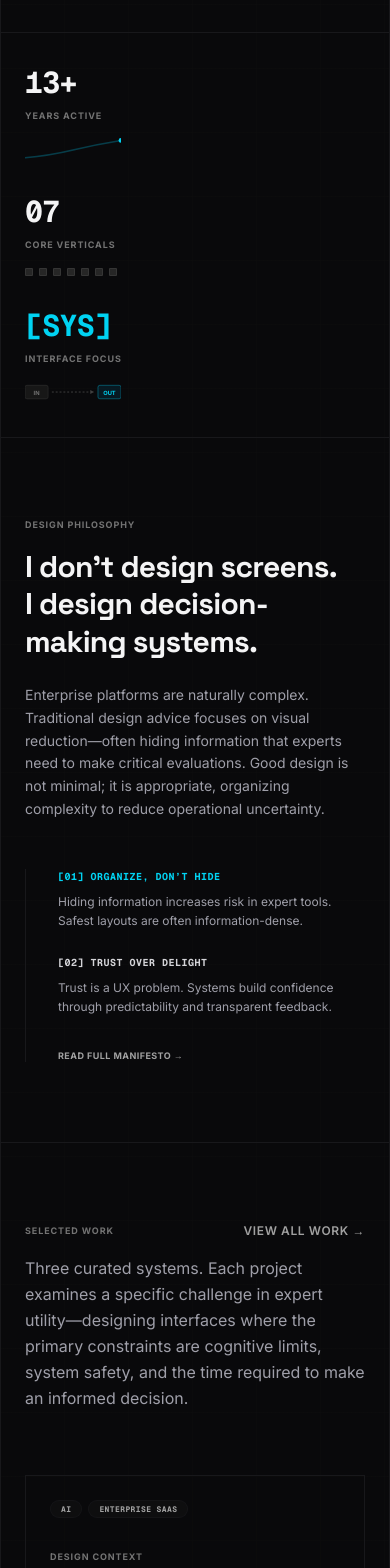
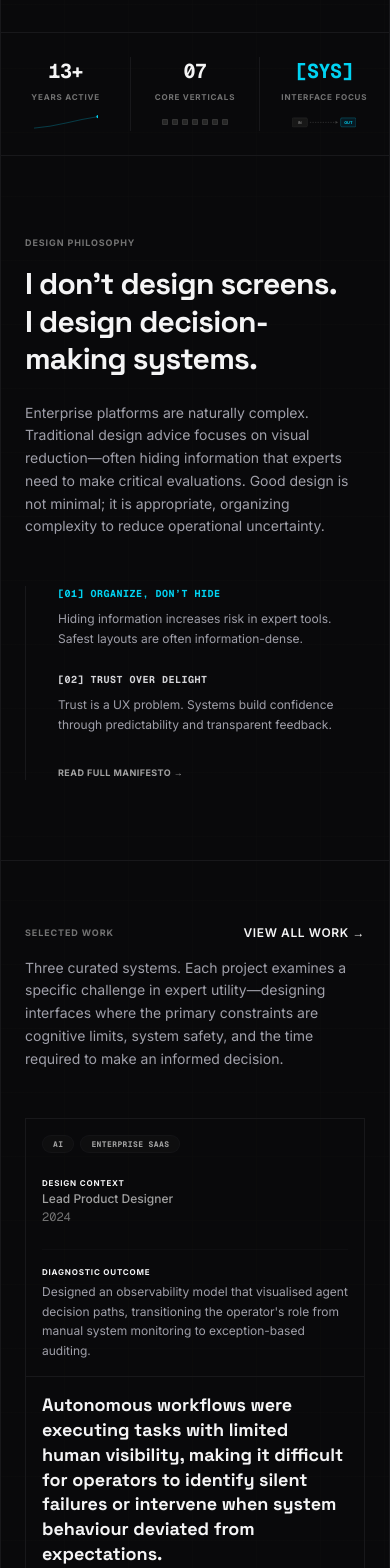
Before and after one commit to asidhiqe/asidhiqe.github.io, a Next.js app: page / in a window 390 px wide. Shown: the part 1020-2588 px from the top of the page. Built offline with nearby package versions, Linux system fonts and the light colour scheme.

Commit message:
Optimize MetricStrip and project cards layout for mobile viewports

```diff
--- a/components/sections/DoctorWorkflow.tsx
+++ b/components/sections/DoctorWorkflow.tsx
@@ -9,7 +9,7 @@ type WorkflowState = "siloed" | "unified";
  * DoctorWorkflow — Interactive clinical workflow comparison widget.
  *
  * Visual style: Operational Precision.
- * Optimized for layout cell flushing.
+ * Optimized responsively: p-4 on mobile screens.
  */
 export default function DoctorWorkflow() {
   const [activeState, setActiveState] = useState<WorkflowState>("siloed");
@@ -21,7 +21,7 @@ export default function DoctorWorkflow() {
   };
 
   return (
-    <div className="w-full p-6 font-mono select-none">
+    <div className="w-full p-4 md:p-6 font-mono select-none">
 
       {/* Header */}
       <div className="mb-6 flex flex-col justify-between gap-3 border-b border-zinc-900 pb-4 sm:flex-row sm:items-center">
@@ -43,7 +43,7 @@ export default function DoctorWorkflow() {
               type="button"
               onClick={() => setActiveState(state)}
               className={cn(
-                "rounded border px-2 py-0.5 text-[8px] font-bold uppercase tracking-wider transition-all duration-150 cursor-pointer",
+                "rounded border px-2.5 py-1 text-[8px] font-bold uppercase tracking-wider transition-all duration-155 cursor-pointer",
                 activeState === state
                   ? "border-cyan-400 bg-cyan-950/40 text-cyan-400"
                   : "border-zinc-800 text-neutral-500 hover:border-neutral-700 hover:text-white"
@@ -56,7 +56,7 @@ export default function DoctorWorkflow() {
       </div>
 
       {/* SVG Workflow Diagram */}
-      <div className="relative mb-6 flex items-center justify-center rounded border border-zinc-900/60 bg-neutral-950/10 py-8 px-4">
+      <div className="relative mb-6 flex items-center justify-center rounded border border-zinc-900/60 bg-neutral-950/10 py-6 px-3 sm:py-8 sm:px-4">
         <svg
           viewBox="0 0 500 160"
           className="w-full max-w-[420px] text-neutral-700 overflow-visible"
--- a/components/sections/FeaturedWork.tsx
+++ b/components/sections/FeaturedWork.tsx
@@ -11,14 +11,14 @@ import AirportTimeline from "./AirportTimeline";
  *
  * Operational Precision visual guidelines:
  * - Cards redesigned as fully enclosed grid modules with internal borders.
- * - Simulators are integrated cleanly as grid cells, removing the floating-widget look.
+ * - Spacing optimized responsively to maintain density on mobile (p-4) and breathing room on desktop (p-6/p-8).
  */
 export default function FeaturedWork() {
   const projects = getFeaturedProjects();
 
   return (
     <section
-      className="w-full py-20 md:py-28 border-b border-zinc-900"
+      className="w-full py-16 md:py-28 border-b border-zinc-900"
       aria-labelledby="featured-work-heading"
     >
       <div className="mx-auto px-6">
@@ -33,7 +33,7 @@ export default function FeaturedWork() {
           </h2>
           <Link
             href="/#work"
-            className="text-xs font-semibold uppercase tracking-wider text-neutral-400 transition-colors duration-200 hover:text-white"
+            className="text-xs font-semibold uppercase tracking-wider text-neutral-450 transition-colors duration-200 hover:text-white"
             aria-label="View all case studies"
           >
             View all work →
@@ -41,7 +41,7 @@ export default function FeaturedWork() {
         </div>
 
         {/* ── Design thesis — section framing ──────────────────────── */}
-        <p className="mb-16 max-w-xl text-base leading-relaxed text-zinc-400">
+        <p className="mb-12 md:mb-16 max-w-xl text-sm md:text-base leading-relaxed text-zinc-400">
           Three curated systems. Each project examines a specific challenge in
           expert utility—designing interfaces where the primary constraints are cognitive limits,
           system safety, and the time required to make an informed decision.
@@ -95,8 +95,8 @@ function FeaturedCard({
       className="mb-12 w-full grid grid-cols-1 lg:grid-cols-[240px_1fr] border border-zinc-900 bg-neutral-950/10"
       aria-labelledby={challengeId}
     >
-      {/* ── Left Column: Metadata Context (Split cell) ── */}
-      <div className="p-6 border-b lg:border-b-0 lg:border-r border-zinc-900 flex flex-col justify-between gap-8 bg-neutral-950/30">
+      {/* ── Left Column: Metadata Context ── */}
+      <div className="p-4 md:p-6 border-b lg:border-b-0 lg:border-r border-zinc-900 flex flex-col justify-between gap-6 bg-neutral-950/30">
 
         {/* Top block: Domain tags */}
         <div className="flex flex-wrap gap-1.5">
@@ -111,8 +111,8 @@ function FeaturedCard({
         </div>
 
         {/* Middle block: Role and year */}
-        <div className="flex flex-col gap-1">
-          <span className="text-[9px] font-bold uppercase tracking-widest text-neutral-500">
+        <div className="flex flex-col gap-0.5">
+          <span className="text-[8px] font-bold uppercase tracking-widest text-neutral-550">
             Design Context
           </span>
           <p className="text-xs text-neutral-400 font-medium">
@@ -126,7 +126,7 @@ function FeaturedCard({
         {/* Bottom block: Contribution notes */}
         {project.outcome !== null && (
           <div className="border-t border-zinc-900/40 pt-4 w-full">
-            <span className="mb-1 block text-[9px] font-bold uppercase tracking-widest text-neutral-500">
+            <span className="mb-1 block text-[8px] font-bold uppercase tracking-widest text-neutral-550">
               Diagnostic Outcome
             </span>
             <p className="text-xs leading-relaxed text-zinc-400">
@@ -141,17 +141,17 @@ function FeaturedCard({
       <div className="flex flex-col">
 
         {/* Cell 1: Challenge & Difficulty */}
-        <div className="p-6 border-b border-zinc-900 flex flex-col items-start gap-4">
+        <div className="p-4 md:p-6 border-b border-zinc-900 flex flex-col items-start gap-4">
           {/* Challenge statement (Card headline) */}
           <h3
             id={challengeId}
-            className="font-display text-xl font-bold leading-snug text-zinc-100 md:text-2xl"
+            className="font-display text-lg font-bold leading-snug text-zinc-100 md:text-2xl"
           >
             {project.challenge}
           </h3>
 
           {/* Why difficult (Insight) */}
-          <p className="text-sm leading-relaxed text-zinc-400">
+          <p className="text-xs md:text-sm leading-relaxed text-zinc-400">
             {project.difficulty}
           </p>
         </div>
--- a/components/sections/MetricStrip.tsx
+++ b/components/sections/MetricStrip.tsx
@@ -2,28 +2,29 @@
  * MetricStrip — credibility stat row.
  *
  * Visual style: Operational Precision.
- * Upgraded from simple numbers to visual SVG diagnostics, demonstrating
- * systems-level data modeling directly to the recruiter.
+ * Responsive logic:
+ * - Forced horizontal 3-column layout on all viewports (preventing long vertical stacking on mobile).
+ * - Compact text and SVG scaling for small viewports.
  */
 export default function MetricStrip() {
   return (
     <section
-      className="w-full border-y border-zinc-900 bg-neutral-950/20 py-8"
+      className="w-full border-y border-zinc-900 bg-neutral-950/20 py-6 md:py-8"
       aria-label="Experience metrics"
     >
-      <div className="mx-auto grid grid-cols-1 gap-8 px-6 sm:grid-cols-3 sm:gap-0">
+      <div className="mx-auto grid grid-cols-3 text-center">
 
         {/* Metric 1: 13+ Years & Trajectory Sparkline */}
-        <div className="flex flex-col items-start sm:items-center sm:text-center">
-          <span className="font-mono text-3xl font-bold tracking-tight text-zinc-100 md:text-4xl">
+        <div className="flex flex-col items-center">
+          <span className="font-mono text-xl font-bold tracking-tight text-zinc-100 sm:text-3xl md:text-4xl">
             13+
           </span>
-          <span className="mt-2 text-[9px] font-bold uppercase tracking-widest text-neutral-500">
+          <span className="mt-1.5 text-[8px] font-bold uppercase tracking-widest text-neutral-500 md:text-[9px]">
             Years Active
           </span>
 
           {/* Sparkline Career Trajectory */}
-          <div className="mt-4 h-6 w-24 overflow-visible text-cyan-500/30">
+          <div className="mt-3 h-4 w-16 sm:h-6 sm:w-24 overflow-visible text-cyan-500/30">
             <svg viewBox="0 0 100 24" className="w-full h-full">
               <path
                 d="M 0,20 Q 25,18 50,12 T 100,2"
@@ -37,20 +38,20 @@ export default function MetricStrip() {
         </div>
 
         {/* Metric 2: 07 Verticals & Domain Grid Nodes */}
-        <div className="flex flex-col items-start border-zinc-900 sm:items-center sm:border-x sm:text-center">
-          <span className="font-mono text-3xl font-bold tracking-tight text-zinc-100 md:text-4xl">
+        <div className="flex flex-col items-center border-x border-zinc-900">
+          <span className="font-mono text-xl font-bold tracking-tight text-zinc-100 sm:text-3xl md:text-4xl">
             07
           </span>
-          <span className="mt-2 text-[9px] font-bold uppercase tracking-widest text-neutral-500">
+          <span className="mt-1.5 text-[8px] font-bold uppercase tracking-widest text-neutral-500 md:text-[9px]">
             Core Verticals
           </span>
 
           {/* 7 Domain Status Node Blocks */}
-          <div className="mt-4 flex gap-1.5" aria-hidden="true">
+          <div className="mt-4 flex gap-1 sm:gap-1.5" aria-hidden="true">
             {[...Array(7)].map((_, i) => (
               <span
                 key={i}
-                className="h-2 w-2 rounded-[1px] bg-neutral-800 border border-neutral-700/60"
+                className="h-1.5 w-1.5 sm:h-2 sm:w-2 rounded-[1px] bg-neutral-800 border border-neutral-700/60"
                 title="Active Domain Verified"
               />
             ))}
@@ -58,16 +59,16 @@ export default function MetricStrip() {
         </div>
 
         {/* Metric 3: [SYS] & Input/Output Mapping */}
-        <div className="flex flex-col items-start sm:items-center sm:text-center">
-          <span className="font-mono text-3xl font-bold tracking-tight text-cyan-400 md:text-4xl">
+        <div className="flex flex-col items-center">
+          <span className="font-mono text-xl font-bold tracking-tight text-cyan-400 sm:text-3xl md:text-4xl">
             [SYS]
           </span>
-          <span className="mt-2 text-[9px] font-bold uppercase tracking-widest text-neutral-500">
+          <span className="mt-1.5 text-[8px] font-bold uppercase tracking-widest text-neutral-500 md:text-[9px]">
             Interface Focus
           </span>
 
           {/* Operational Flow Diagram */}
-          <div className="mt-4 h-6 w-24 overflow-visible text-neutral-700">
+          <div className="mt-3 h-4 w-16 sm:h-6 sm:w-24 overflow-visible text-neutral-700">
             <svg viewBox="0 0 100 24" className="w-full h-full">
               <rect x="0" y="4" width="24" height="14" rx="2" className="fill-neutral-900 stroke-neutral-800" />
               <text x="12" y="14" textAnchor="middle" className="text-[6px] fill-neutral-500 font-bold">IN</text>
```
Also changed, not shown: components/sections/AgentSimulator.tsx (+11 -14 lines), components/sections/AirportTimeline.tsx (+5 -5 lines).
